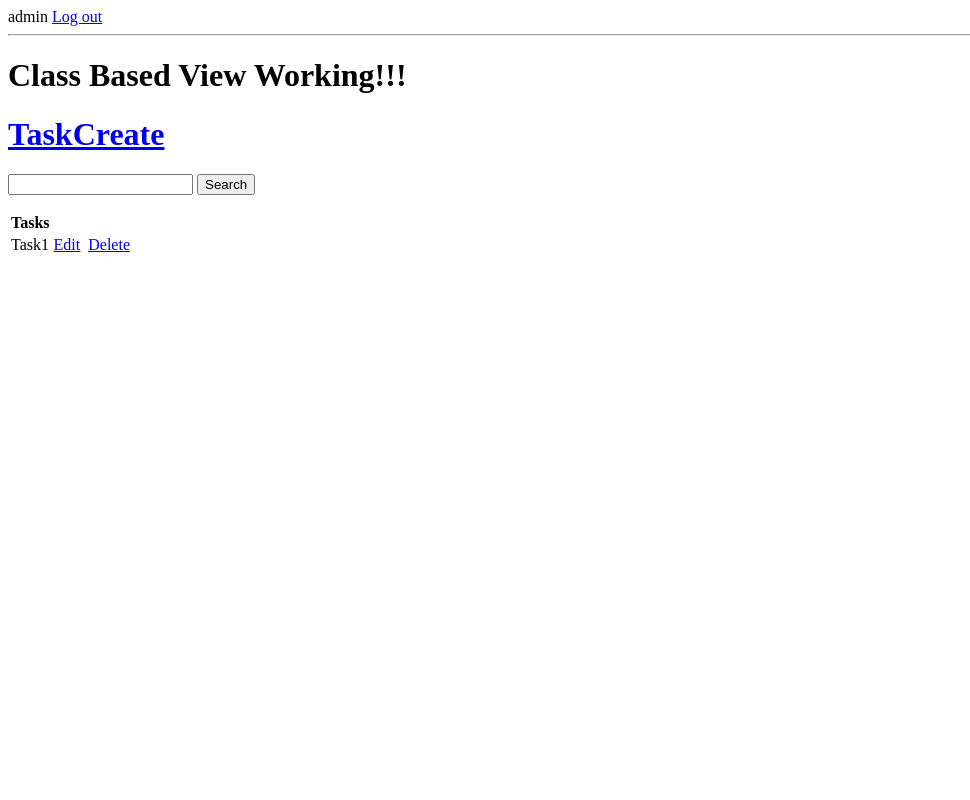
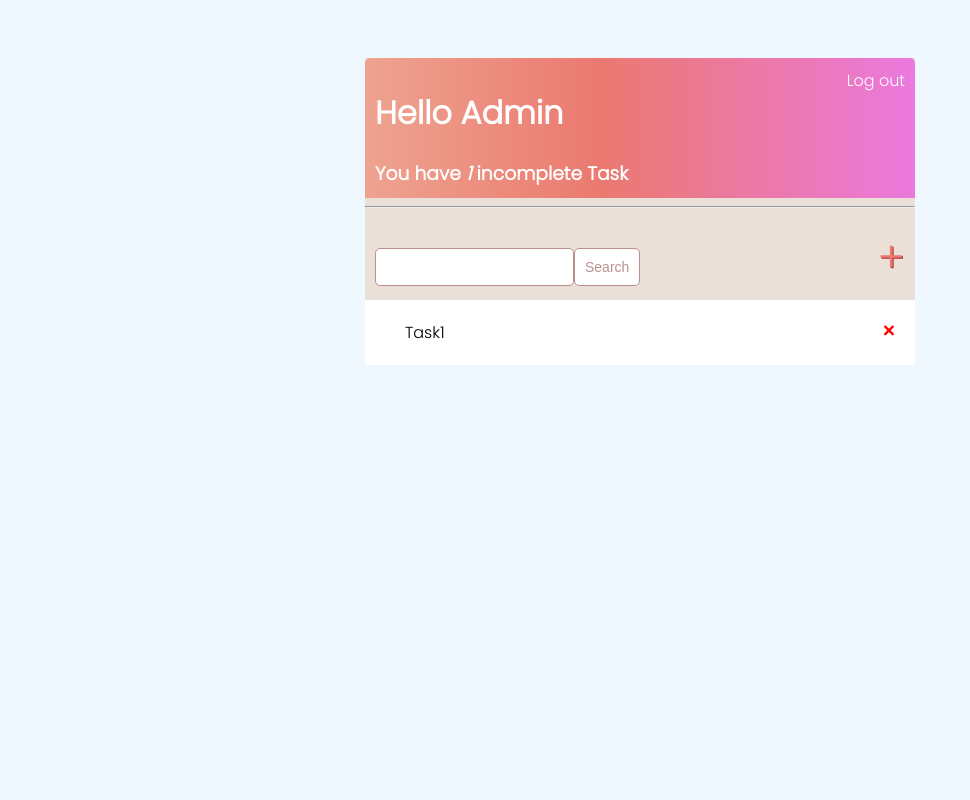
Before and after one commit to Balaji-S-2024/To-Do-App-With-Auth, a Django app: page / in a window 1280 px wide. Shown: the whole page, without its empty margins (0-970 px from the left). Run offline with Django 4.2, Linux system fonts and the light colour scheme; a user stored in the database is signed in; data comes from the database, SQL or seed files in the repository; both versions use the stored data as it was after the commit.

Commit message:
css added successfully

```diff
--- /dev/null
+++ b/TodoAppwithAuth/TaskApp/templates/TaskApp/base.html
@@ -0,0 +1,132 @@
+<!DOCTYPE html>
+<html lang="en">
+<head>
+    <meta charset="UTF-8">
+    <meta name="viewport" content="width=device-width, initial-scale=1.0">
+    <title>Document</title>
+    <link rel="preconnect" href="https://fonts.googleapis.com">
+    <link rel="preconnect" href="https://fonts.gstatic.com" crossorigin>
+    <link href="https://fonts.googleapis.com/css2?family=Poppins:wght@300&display=swap" rel="stylesheet">
+    <style>
+        body{
+            background-color: aliceblue;
+            font-family: 'Poppins', sans-serif;
+            padding: 50px;
+        }
+        .container{
+            max-width: 550px;
+            margin: auto;
+            background-color: rgb(235, 224, 216);
+            -webkit-box-shadow: 2px, 2px, 13px, -4px rgba(0, 0, 0, 0.21);
+            box-shadow: 2px, 2px, 13px, -4px rgba(0, 0, 0, 0.21);
+        }
+
+        h1, h2, h3, h4, h5, h6{
+            font-family: 'Poppins', sans-serif;
+        }
+        a, p{
+            color: #000;
+        }
+        .header-bar{
+            display: flex;
+            justify-content: space-between;
+            color: #fff;
+            padding: 10px;
+            border-radius: 5px 5px 0 0;
+            background: linear-gradient(90deg, #eea390 0%, #eb796f 43%, #eb79df 100%);
+        }
+        .header-bar > a{
+            color: white;
+            text-decoration: none;
+        }
+        .task-wrapper{
+            display: flex;
+            align-items: center;
+            justify-content: space-between;
+            padding: 20px;
+            background-color: #fff;
+            border-top: 1px solid rgb(226, 226, 226);
+        }
+        .task-title{
+            display: flex;
+            color: rgb(0, 0, 0);
+            margin-left: 10px;
+        }
+        .task-title > a{
+            text-decoration: none;
+            color: rgb(0, 0, 0);
+            margin-left: 10px;
+        }
+        .task-incomplete-icon{
+            height: 20px;
+            width: 20px;
+            border-radius: 50%;
+            background-color: rgb(218, 218, 218);
+        }
+        .task-complete-icon{
+            height: 20px;
+            width: 20px;
+            border-radius: 50%;
+            background-color: rgb(10, 192, 105);
+        }
+        .delete-link{
+            text-decoration: none;
+            font-weight: 900;
+            color: red;
+            font-size: 22px;
+            line-height: 0;
+        }
+
+        #search-add-wrapper{
+            display: flex;
+            justify-content: space-between;
+            align-items: center;
+            padding: 10px;
+        }
+        #add-link{
+            color: #eb796f;
+            font-size: 42px;
+            text-decoration: none;
+            text-shadow: 1px 1px brown;
+        }
+
+        input[type=text],
+        input[type=password],
+        textarea{
+            border: 1px solid rosybrown;
+            border-radius: 5px;
+            padding: 10px;
+            width: 90%
+        }
+        label{
+            padding-top: 10px !important;
+            display: block;
+        }
+        .button{
+            border: 1px solid rosybrown;
+            background-color: white;
+            color: rosybrown;
+            padding: 10px;
+            font-size: 14px;
+            border-radius: 5px;
+            cursor: pointer;
+            text-decoration: none;
+        }
+        .card-body{
+            padding: 20px;
+        }
+    </style>
+
+</head>
+<body>
+
+    <div class="container">
+
+        {% block content %}
+
+        {% endblock content %}
+
+
+    </div>
+</body>
+</html>
--- a/TodoAppwithAuth/TaskApp/templates/TaskApp/task_list.html
+++ b/TodoAppwithAuth/TaskApp/templates/TaskApp/task_list.html
@@ -1,34 +1,54 @@
+{% extends 'TaskApp/base.html' %}
+
+{% block content %}
+
+    <div class="header-bar">
+        <div>
+            <h1>Hello {{request.user | title}}</h1>
+            <h3 style="margin: 0;">You have <i>{{count}}</i> incomplete Task{{count|pluralize:"s"}}</h3>
+        </div>
         {% if request.user.is_authenticated %}
-    {{request.user}}
             <a href='{% url 'LogoutView' %}'>Log out</a>
         {% else %}
             <a href='{% url 'TaskLoginView' %}'>Log In</a>
         {% endif %}
+    </div>
+
+
+
 
 <hr>
 
-<h1>Class Based View Working!!!</h1>
-<h1><a href="{% url 'TaskCreate' %}">TaskCreate</a></h1>
+<div id="search-add-wrapper">
+    <form action="" method="get" style="margin-top: 20px; display: flex;">
+    <input type="text" name="search-area" value="{{search_input}}" id="">
+    <input class="button" type="submit" value="Search">
+    </form>
+    <a id="add-link" href="{% url 'TaskCreate' %}">&#x2b;</a>
+</div>
 
-<form action="" method="get">
-<input type="text" name="search-area" value="{{search_input}}" id="">
-<input type="submit" value="Search">
 
-</form>
 
-<table>
-    <tr>
-        <th>Tasks</th>
-        <th></th>
-        <th></th>
-    </tr>
+<div class="task-items-wrapper">
     {% for task in tasks %}
-        <tr>
-            <td>{{ task.title }}</td>
-            <td><a href="{% url 'TaskUpdate' task.pk %}">Edit</a><td>
-            <td><a href="{% url 'TaskDelete' task.pk %}">Delete</a><td>
-        </tr>
-        {%empty%}
-        <h1>No Tasks</h1>
+    <div class="task-wrapper">
+        {% if task.complete %}
+        <div class="task-title">
+            <div class="task-complete-icon"></div>
+            <i><s><a href="{% url 'TaskUpdate' task.pk %}">{{task}}</a></s></i>
+        </div>
+        <a href="{% url 'TaskDelete' task.pk %}" class="delete-link">&#215;</a>
+    </div>
+    {% else %}
+    <div class="task-title">
+        <div class="task incomplete-icon"></div>
+        <a href="{% url 'TaskUpdate' task.pk %}">{{task}}</a>
+    </div>
+    <a href="{% url 'TaskDelete' task.pk %}" class="delete-link">&#215;</a>
+    {% endif %}
+
+</div>
+
 {% endfor %}
-</table>
+
+{% endblock content %}
--- a/TodoAppwithAuth/TaskApp/templates/TaskApp/task_update.html
+++ b/TodoAppwithAuth/TaskApp/templates/TaskApp/task_update.html
@@ -1,3 +1,6 @@
+{% extends 'TaskApp/base.html' %}
+
+{% block content %}
 
 <h1>TaskUpdate</h1>
 <form method="post" action="">
@@ -6,3 +9,5 @@
     {{form.as_p}}
     <input type="submit" value="SUBMIT">
 </form>
+
+{% endblock content %}
--- a/TodoAppwithAuth/TaskApp/views.py
+++ b/TodoAppwithAuth/TaskApp/views.py
@@ -54,7 +54,7 @@ class TaskView(LoginRequiredMixin, ListView):
 
         search_input = self.request.GET.get('search-area') or ''
         if search_input :
-            context["tasks"] = context["tasks"].filter( title__startswith = search_input)
+            context["tasks"] = context["tasks"].filter(title__startswith = search_input)
         context['search_input'] = search_input
 
         return context
```
Also changed, not shown: TodoAppwithAuth/TaskApp/templates/TaskApp/login.html (+17 -7 lines), TodoAppwithAuth/TaskApp/templates/TaskApp/register.html (+21 -7 lines), TodoAppwithAuth/TaskApp/templates/TaskApp/task_create.html (+18 -6 lines), TodoAppwithAuth/TaskApp/templates/TaskApp/task_delete.html (+17 -6 lines), TodoAppwithAuth/db.sqlite3. Lines whose indentation alone changed are shown as unchanged.
